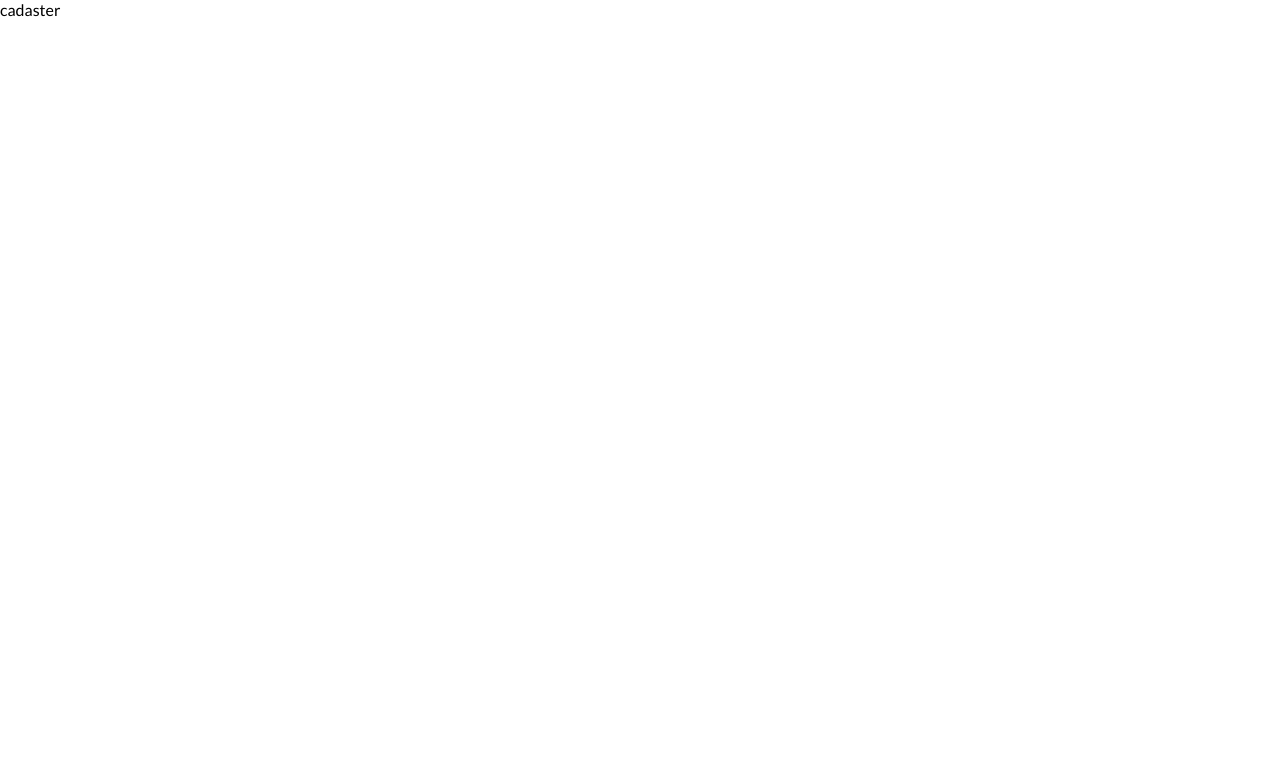
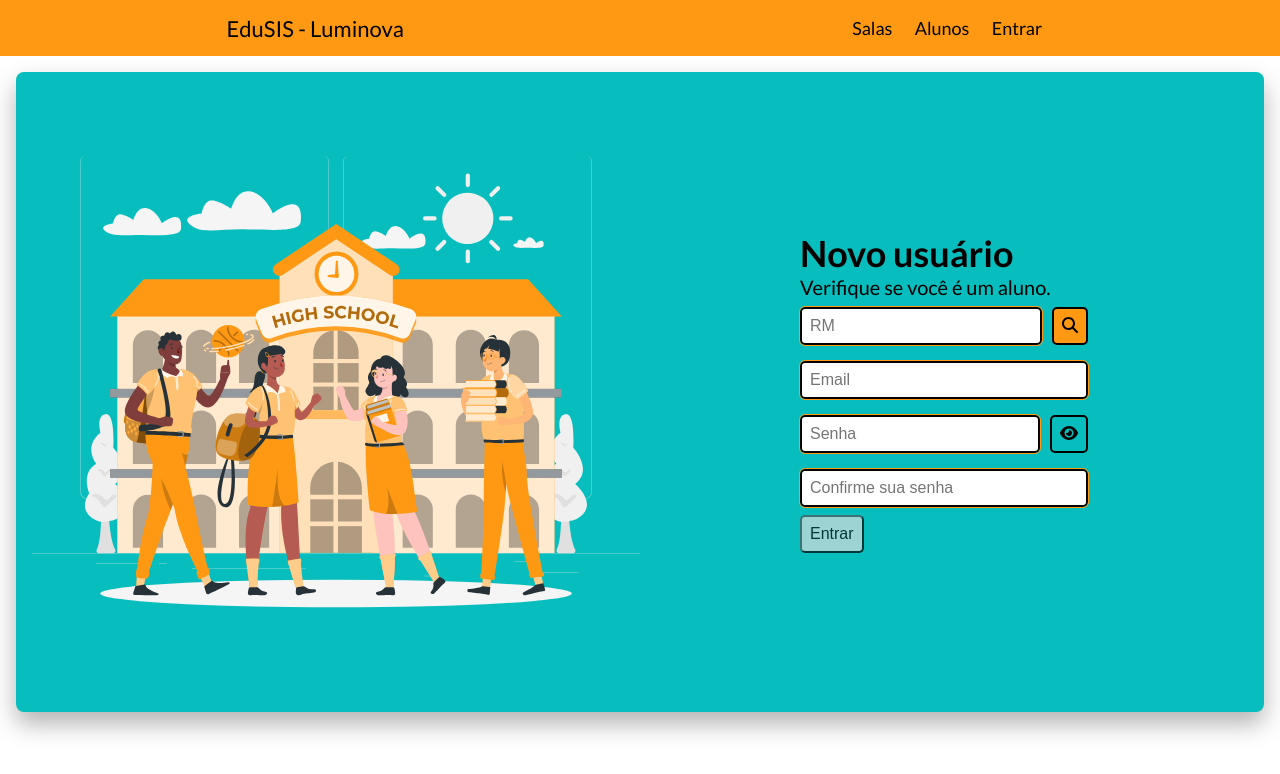
Before and after one commit to zaiaaa/school-sys, a React (Create React App) app: page /cadaster in a window 1280 px wide. Shown: the top 774 px of the page. Built offline with nearby package versions, Linux system fonts and the light colour scheme.

Commit message:
finishing cad screen

```diff
--- a/src/components/button/button.jsx
+++ b/src/components/button/button.jsx
@@ -1,9 +1,9 @@
 import React from 'react'
 import "./style.css"
 
-const Button = ({type, text, variant}) => {
+const Button = ({type, text, variant, onClick}) => {
   return (
-    <button className={variant} type={type}>{text}</button>
+    <button className={variant} onClick={onClick} type={type}>{text}</button>
   )
 }
 
--- a/src/components/button/style.css
+++ b/src/components/button/style.css
@@ -1,12 +1,19 @@
 button{
-    padding: .3rem;
+    padding: .5rem;
     border-radius: 5px;
     cursor: pointer;
     font-size: 16px;
+    transition: .5s;
+}
+
+button:hover{
+    filter: brightness(110%);
 }
 
 .blue{
-
+    background-color: #08bdbd;
+    color: #000;
+    border: 2px solid #000;
 }
 
 .orange{
@@ -14,3 +21,10 @@ button{
     color: #000;
     border: 2px solid #000;
 }
+
+.disabled{
+    background-color: #DDDDDD;
+    color: #000;
+    opacity: .7;
+    cursor: default;
+}
--- a/src/components/card-salas/style.css
+++ b/src/components/card-salas/style.css
@@ -8,6 +8,9 @@
     justify-content: space-around;
     padding: 1rem 3rem;
     border-radius: 6px;
+
+    box-shadow: 0 4px 8px rgba(0, 0, 0, 0.3);
+    transition: box-shadow 0.3s ease-in-out; /* Adiciona uma transição suave à sombra */
 
     cursor: pointer;
 
--- a/src/components/input/style.css
+++ b/src/components/input/style.css
@@ -4,4 +4,5 @@ input{
     padding: .5rem;
     border-radius: 5px;
     border: 2px solid black;
+    outline: 1px solid #ff9914;
 }
--- /dev/null
+++ b/src/components/success/style.css
@@ -0,0 +1,30 @@
+.ct-success{
+    width: 100%;
+    height: 0;
+    position: relative;
+}
+
+.success{
+    padding: 1rem;
+
+    background-color: #02c028;
+    color: #fff;
+    border-radius: 10px;
+
+    position: absolute;
+    bottom: 0;
+
+    left: 50%; /* Posicione o elemento no meio horizontalmente */
+    transform: translateX(-50%); /* Centralize o elemento horizontalmente */
+
+    animation: fadeIn 0.5s ease-in-out forwards;
+}
+
+@keyframes fadeIn{
+    from{
+        opacity: 0;
+    }
+    to{
+        opacity: 1;
+    }
+}
--- /dev/null
+++ b/src/components/success/success.jsx
@@ -0,0 +1,16 @@
+import React from 'react'
+import "./style.css"
+import { FontAwesomeIcon } from '@fortawesome/react-fontawesome'
+import { faCheck } from '@fortawesome/free-solid-svg-icons'
+
+const Success = ({successMessage}) => {
+  return (
+    <div className='ct-success' >
+        <div className='success show'>
+            {<FontAwesomeIcon icon={faCheck} />} {successMessage}
+        </div>
+    </div>
+  )
+}
+
+export {Success}
--- a/src/context/auth.jsx
+++ b/src/context/auth.jsx
@@ -35,12 +35,12 @@ export const AuthContextProvider = ({children}) => {
 
                 console.log(user)
                 navigate('/')
-            }else{
+            }else if(data.length == 0){
                 alert('email ou senha inválidos')
                 setUser({})
             }
         }catch(e){
-            alert('erro -> ', e)
+            alert('Login errado', e)
         }
     }
 
--- a/src/pages/cadaster/cadaster.jsx
+++ b/src/pages/cadaster/cadaster.jsx
@@ -1,10 +1,149 @@
-import React from 'react'
+import React, { useEffect, useState } from 'react'
+import { Header } from '../../components/header/header'
+import { CardG } from '../../components/card/card'
+import { useForm } from 'react-hook-form'
+import * as yup from 'yup'
+import { yupResolver } from "@hookform/resolvers/yup"
+import { Input } from '../../components/input'
+import { Button } from '../../components/button/button'
+import { FontAwesomeIcon } from '@fortawesome/react-fontawesome'
+import { faEye, faSearch } from '@fortawesome/free-solid-svg-icons'
+import "./style.css"
+import telaLogin from "../../assets/telaLogin.svg"
+import { api } from '../../services/api'
+import {Alert} from "../../components/alert/alert"
+import { Success } from '../../components/success/success'
+import { useNavigate } from 'react-router-dom'
+
+const esquema = yup.object({
+  rm: yup.string().required('Campo obrigatório').min(6, "Um RM é composto por 6 dígitos.").max(6, "Um RM é composto por 6 dígitos."),
+  email: yup.string().email('Precisa ser um email válido.').required('Campo obrigatório'),
+  password: yup.string().required('Campo obrigatório').min(6, "Senha com no mínimo 6 caracteres"),
+  confirmPassword: yup.string().required("Campo obrigatório")
+}).required()
+
+//TODO fazer o cadastro de alunos (já são estudantes, eles só não têm conta)
+const Cadaster = () => {
+  const navigate = useNavigate()
+
+  const [students, setStudents] = useState([])
+  const [errorRm, setErrorRm] = useState('')
+  const [success, setSuccess] = useState('')
+  const [showPassword, setShowPassword] = useState(false)
+  const [passwordMatch, setPasswordMatch] = useState(false)
+  const [canSubmit, setCanSubmit] = useState(false)
+
+  const {
+    control,
+    handleSubmit,
+    //watch pega o valor do input
+    watch,
+    setValue,
+    formState: { errors, isValid },
+  } = useForm({resolver: yupResolver(esquema),
+    mode: 'onChange',
+})
+
+const onSubmit = async (formData) => {
+  api.post('users', {
+    "rm": formData.rm,
+    "email": formData.email,
+    "password": formData.password
+  })
+
+  console.log(formData.rm, formData.email, formData.password)
+
+  navigate('/login')
+}
+
+const handleSearchClick = async () => {
+  const rmValue = watch('rm')
+  if(rmValue.length === 6){
+    const studentsFound = await api.get(`students/${rmValue}`)
+    console.log(`students/${rmValue}`)
+    setStudents(studentsFound.data)
+  }
+
+}
+
+const handlePasswordChange = () => {
+  setShowPassword(!showPassword)
+}
 
 
-//TODO fazer o cadastro de alunos (já são estudante, eles só não têm conta)
-const Cadaster = () => {
+useEffect(() => {
+  const IsPasswordValid = () => {
+    const senha = watch("password")
+    const confPass = watch("confirmPassword")
+
+    if(senha == confPass && senha){
+      setSuccess("As senhas combinam.")
+      setCanSubmit(true)
+      setTimeout(() => {
+        setSuccess("")
+      }, 3000);
+      setPasswordMatch(true)
+    }else{
+      setErrorRm("As senhas não batem")
+      setCanSubmit(false)
+      setTimeout(() => {
+        setErrorRm("")
+      }, 3000);
+
+      setPasswordMatch(false)
+    }
+  }
+  IsPasswordValid()
+}, [watch("confirmPassword")])
+
+useEffect(() => {
+    if(students.length === 0){
+      setErrorRm("Rm inválido.")
+      setCanSubmit(false)
+      setValue('rm', '')
+      setTimeout(() => {
+        setErrorRm('')
+      }, 3000);
+    }
+
+    if(students.length > 0){
+      setSuccess("Aluno encontrado!")
+      setCanSubmit(true)
+      setTimeout(() => {
+        setSuccess('')
+      }, 3000);
+    }
+  }, [students])
+
   return (
-    <div>cadaster</div>
+    <>
+    <Header />
+    <CardG>
+      <img src={telaLogin} id='image'/>
+      <div className="card-cadaster">
+      {errors?.rm?.message ? <Alert open={"show"} errorMessage={errors?.rm?.message}/> : null}
+      {errors?.email?.message ? <Alert open={"show"} errorMessage={errors?.email?.message}/> : null}
+      {errors?.password?.message ? <Alert open={"show"} errorMessage={errors?.password?.message}/> : null}
+      {errorRm ? <Alert open={"show"} errorMessage={errorRm}/> : null}
+      {success ? <Success successMessage={success}/> : null}
+        <h1>Novo usuário</h1>
+        <form onSubmit={handleSubmit(onSubmit)}>
+          <p >Verifique se você é um aluno.</p>
+          <div className='isValid'>
+            <Input maxLength="6" className="input" name={"rm"} control={control} placeholder="RM"></Input>
+            <Button type={"button"} variant={"orange"} text={<FontAwesomeIcon icon={faSearch}/>} onClick={handleSearchClick}></Button>
+          </div>
+          <Input type={"email"} name={"email"} control={control} placeholder="Email"></Input>
+          <div className='ct-password'>
+            <Input type={showPassword ? "text" : "password"} name={"password"} control={control} placeholder="Senha"></Input>
+            <Button className="eye" variant={"blue"} onClick={handlePasswordChange} text={<FontAwesomeIcon icon={faEye}/>}></Button>
+          </div>
+          <Input type={"password"} control={control} name={"confirmPassword"} placeholder="Confirme sua senha"/>
+          <Button type={isValid && canSubmit ? "submit" : "button"} text={"Entrar"} variant={isValid && canSubmit ? "orange" : "disabled"}></Button>
+        </form>
+      </div>
+    </CardG>
+    </>
   )
 }
 
--- a/src/pages/cadaster/style.css
+++ b/src/pages/cadaster/style.css
@@ -0,0 +1,30 @@
+.card-cadaster{
+    width: 50%;
+    display: flex;
+    flex-direction: column;
+    justify-content: center;
+    padding: 0 10rem;
+}
+.isValid{
+    display: flex;
+    width: 100%;
+    flex-direction: row;
+    align-items: center;
+    gap: 10px;
+}
+
+.isValid input{
+    width: 90%;
+}
+
+#image{
+    width: 50%;
+}
+
+.ct-password{
+    display: flex;
+    width: 100%;
+    flex-direction: row;
+    align-items: center;
+    gap: 10px;
+}
--- a/src/pages/login/style.css
+++ b/src/pages/login/style.css
@@ -13,6 +13,7 @@
 
 .image{
     width: 50%;
+    text-align: center;
 }
 
 h1{
```
